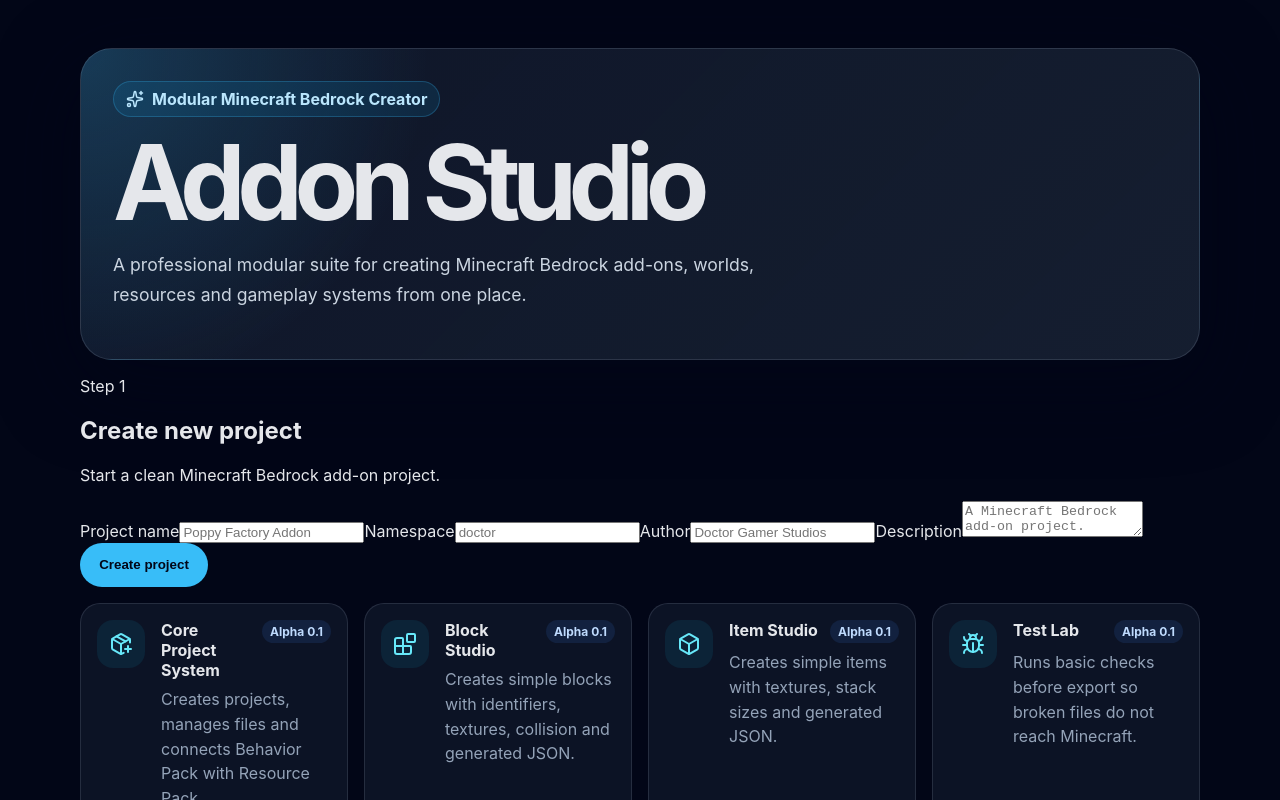
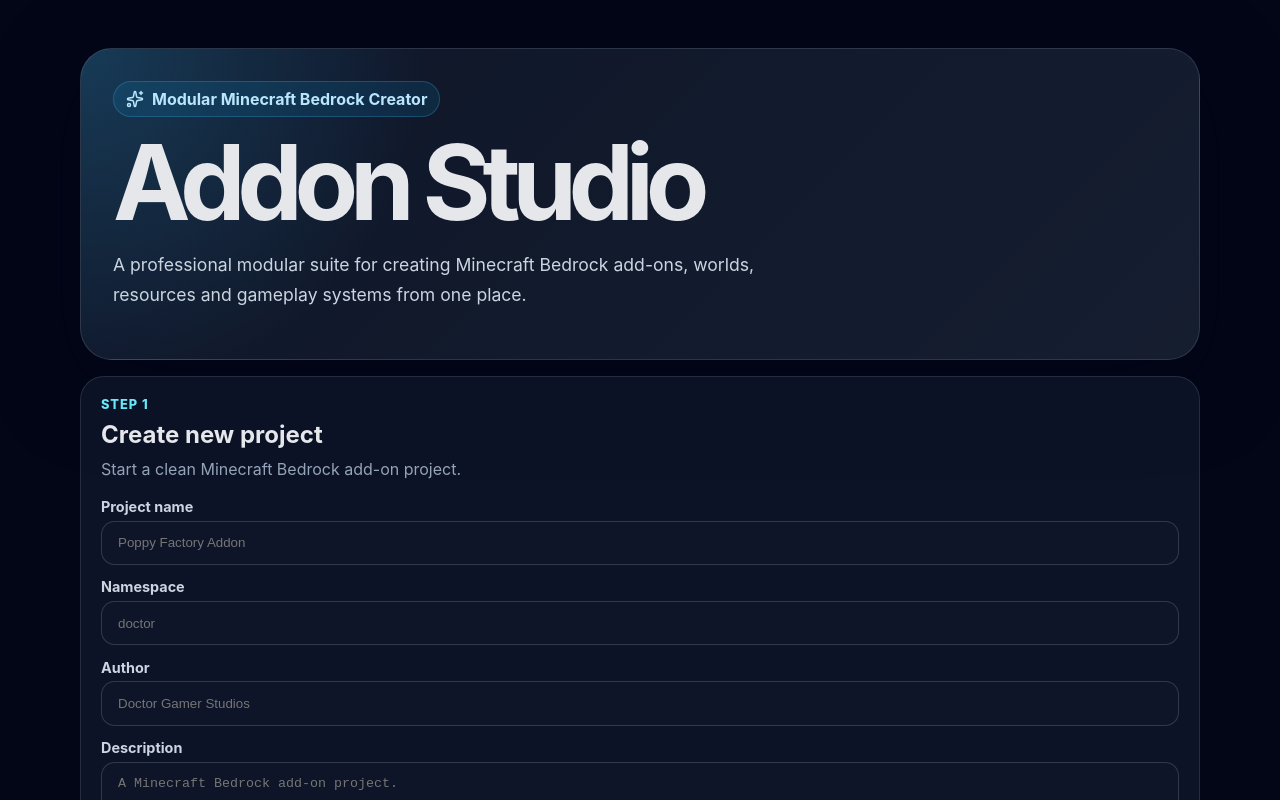
Before and after one commit to h9k99rpg8n-cloud/Addon-Studio, a React (Vite) app: page / in a window 1280 px wide. Shown: the top 800 px of the page. Built offline with nearby package versions, Linux system fonts and the light colour scheme.

Commit message:
Add workflow panel styles

```diff
--- a/src/styles/globals.css
+++ b/src/styles/globals.css
@@ -28,6 +28,22 @@
   color: #e5e7eb;
   background: rgba(148, 163, 184, 0.15);
   border: 1px solid rgba(148, 163, 184, 0.25);
+}
+
+input,
+textarea,
+select {
+  width: 100%;
+  border: 1px solid rgba(148, 163, 184, 0.25);
+  border-radius: 0.85rem;
+  padding: 0.85rem 1rem;
+  color: #e5e7eb;
+  background: rgba(15, 23, 42, 0.8);
+}
+
+textarea {
+  min-height: 5rem;
+  resize: vertical;
 }
 
 .app-shell {
@@ -72,11 +88,68 @@
   line-height: 1.7;
 }
 
-.hero-actions {
-  display: flex;
-  flex-wrap: wrap;
-  gap: 0.75rem;
-  margin-top: 1.5rem;
+.workflow-grid {
+  display: grid;
+  grid-template-columns: repeat(auto-fit, minmax(300px, 1fr));
+  gap: 1rem;
+  margin-top: 1rem;
+}
+
+.studio-panel {
+  padding: 1.25rem;
+  border-radius: 1.5rem;
+  border: 1px solid rgba(148, 163, 184, 0.18);
+  background: rgba(15, 23, 42, 0.82);
+}
+
+.eyebrow {
+  margin: 0 0 0.5rem;
+  color: #67e8f9;
+  font-size: 0.8rem;
+  font-weight: 800;
+  letter-spacing: 0.08em;
+  text-transform: uppercase;
+}
+
+.studio-panel h2,
+.result-card h3 {
+  margin: 0 0 0.5rem;
+}
+
+.panel-copy {
+  margin: 0 0 1rem;
+  color: #94a3b8;
+  line-height: 1.55;
+}
+
+.studio-form {
+  display: grid;
+  gap: 0.85rem;
+}
+
+.studio-form.compact {
+  grid-template-columns: 1fr auto;
+  align-items: end;
+}
+
+.studio-form label {
+  display: grid;
+  gap: 0.35rem;
+  color: #cbd5e1;
+  font-size: 0.9rem;
+  font-weight: 700;
+}
+
+.result-card {
+  margin-top: 1rem;
+  padding: 1rem;
+  border-radius: 1rem;
+  background: rgba(2, 6, 23, 0.45);
+  border: 1px solid rgba(148, 163, 184, 0.14);
+}
+
+.result-card p {
+  color: #cbd5e1;
 }
 
 .module-grid {
@@ -133,3 +206,17 @@
   color: #94a3b8;
   line-height: 1.55;
 }
+
+@media (max-width: 680px) {
+  .app-shell {
+    padding: 1rem 0;
+  }
+
+  .hero {
+    padding: 1.25rem;
+  }
+
+  .studio-form.compact {
+    grid-template-columns: 1fr;
+  }
+}
```
